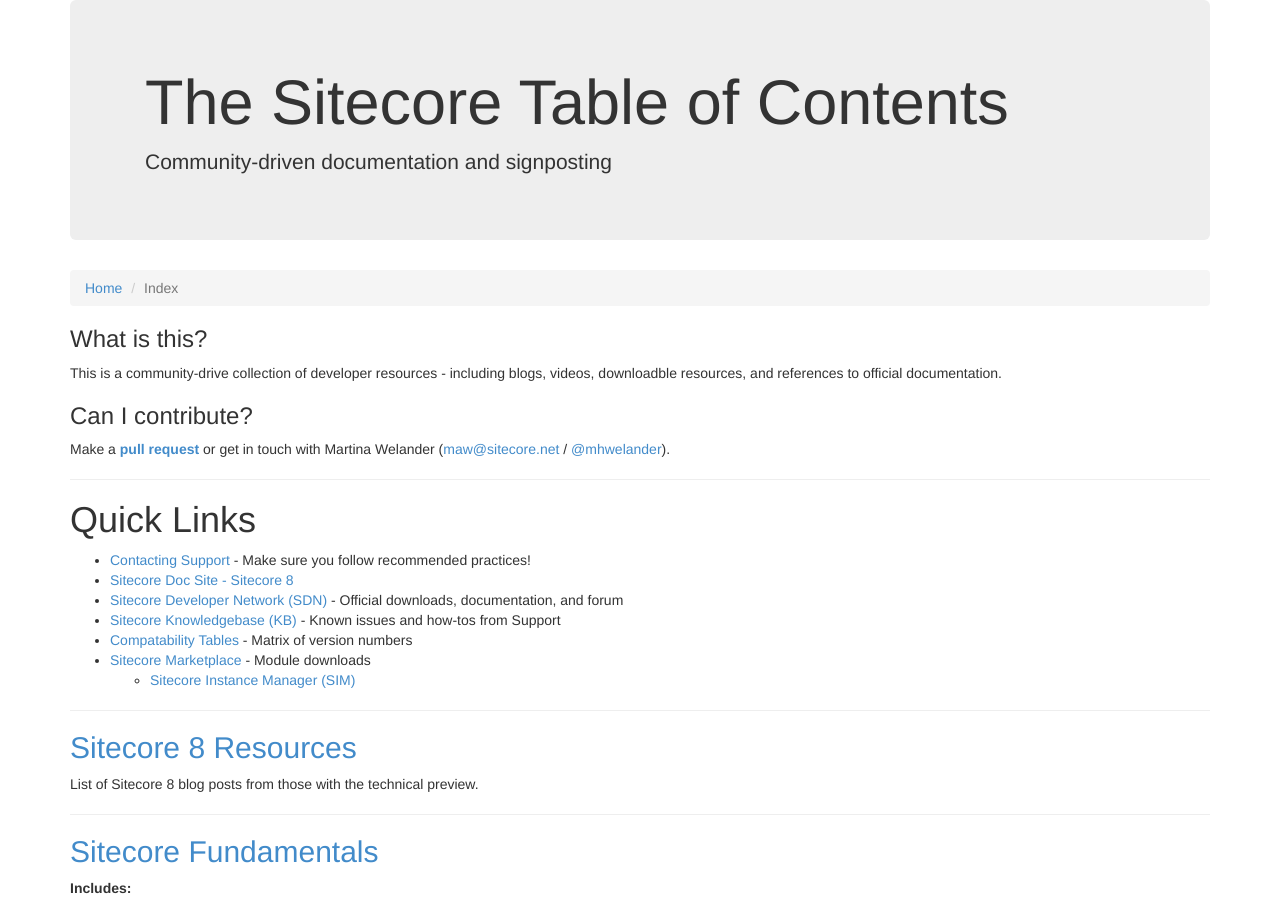
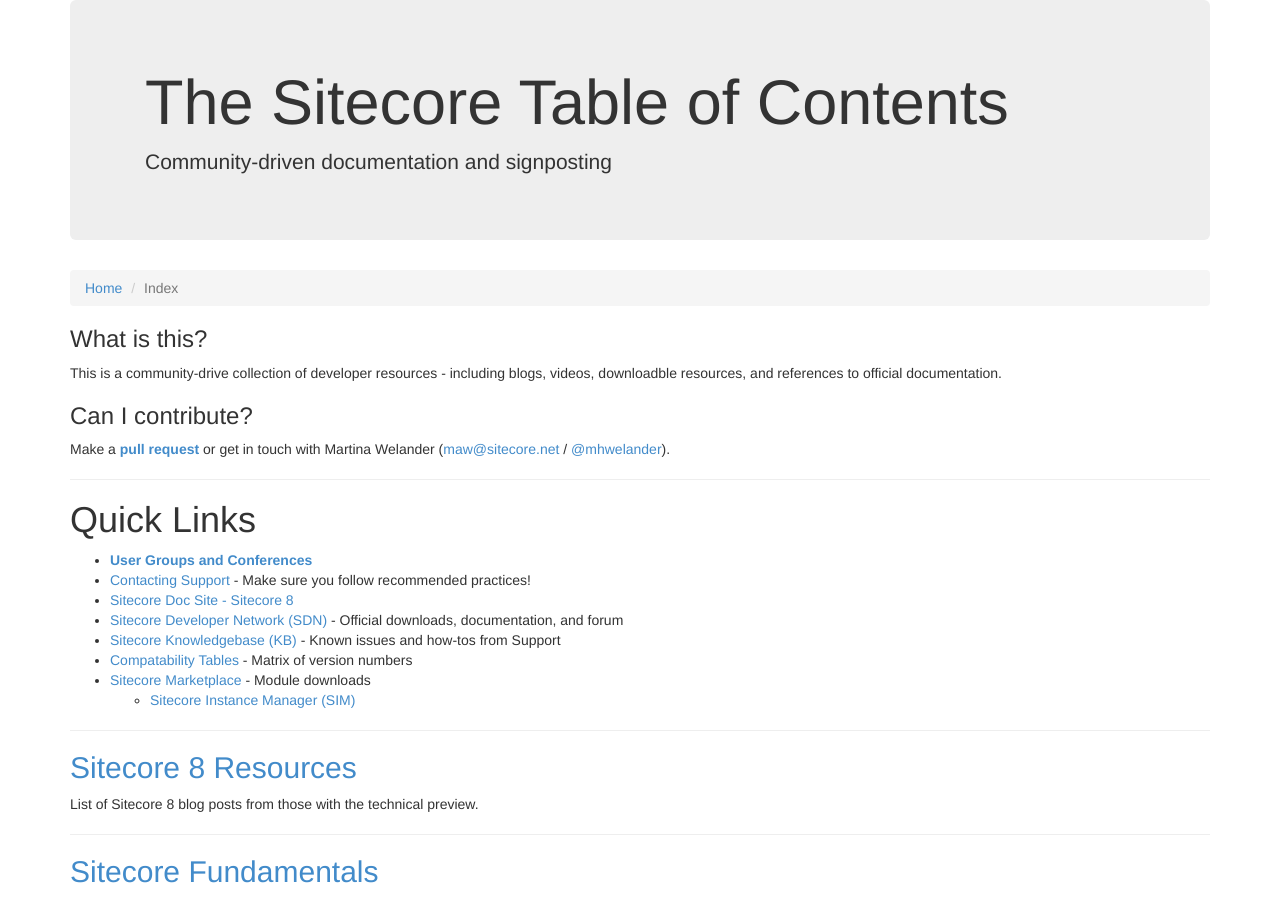
Before and after one commit to Sitecore-Community/docs, a Jekyll site: the page built from index.md, in a window 1280 px wide and 900 px high. Built offline with Jekyll 4.4.1, drawn with Linux system fonts in a browser that asks for light colours; nearby versions of some CDN libraries; the list of posts is cut into pages by our own code.

Commit message:
User groups link.

```diff
--- a/index.md
+++ b/index.md
@@ -13,6 +13,7 @@
 
 # Quick Links
 
+* **[User Groups and Conferences](/docs/documentation/User Groups/index.html)**
 * [Contacting Support](http://sdn.sitecore.net/Support.aspx) - Make sure you follow recommended practices!
 * [Sitecore Doc Site - Sitecore 8](http://doc.sitecore.net/)
 * [Sitecore Developer Network (SDN)](http://sdn.sitecore.net/) - Official downloads, documentation, and forum
```
